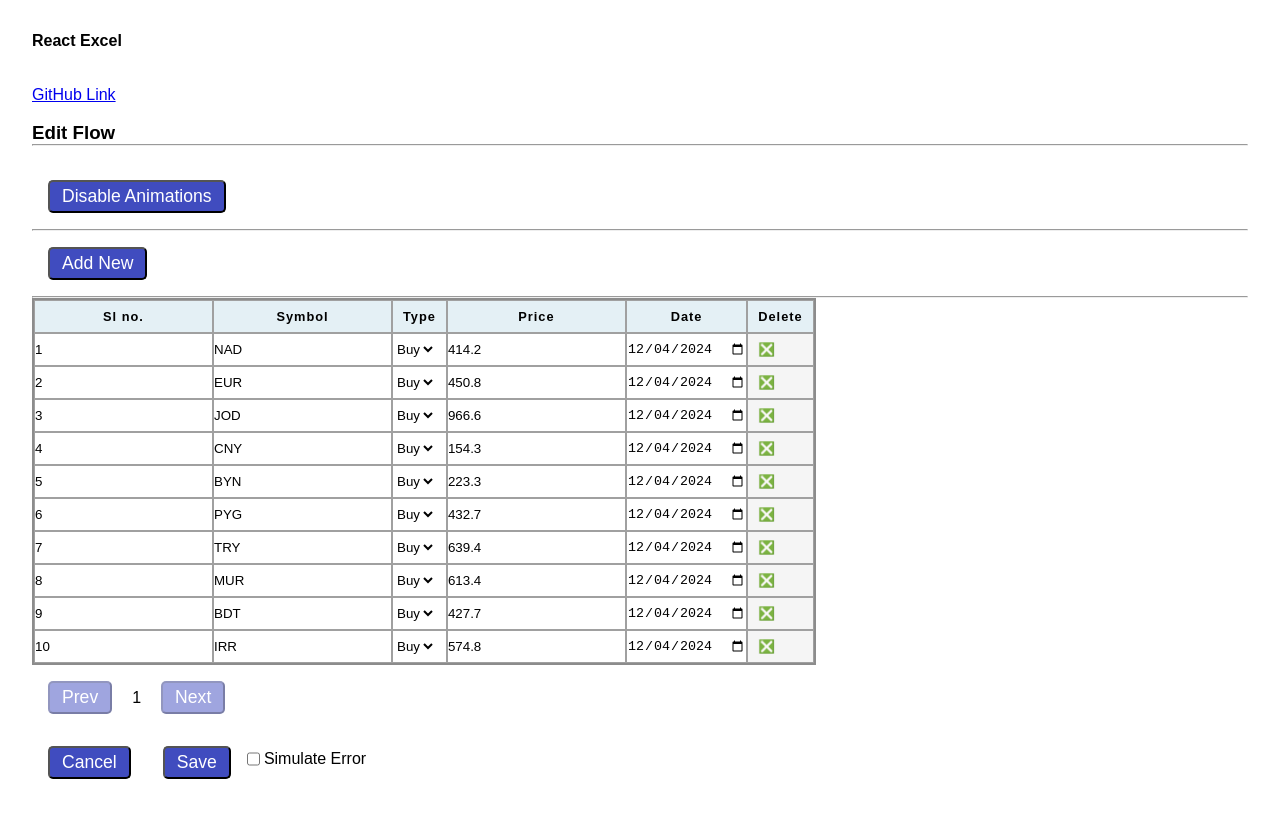
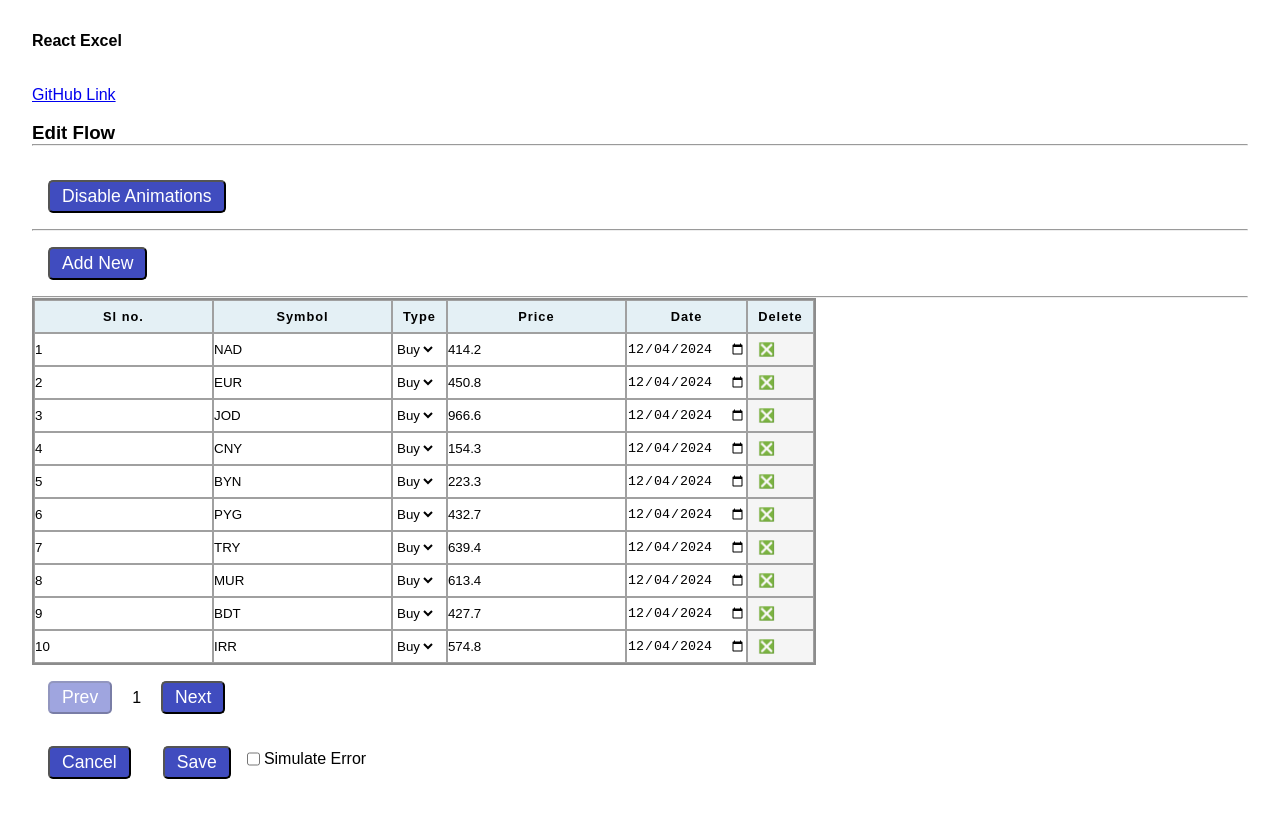
Before and after one commit to Pranay-Tej/react-excel, a React (Vite) app: page / in a window 1280 px wide. Both pictures are taken after a click on the button "Edit". Shown: the top 818 px of the page. Built offline with nearby package versions, Linux system fonts and the light colour scheme.

Commit message:
fix totalPage, error not clearing on cancel

```diff
--- a/src/BulkEditWithReorderFlow/EditView.tsx
+++ b/src/BulkEditWithReorderFlow/EditView.tsx
@@ -10,6 +10,7 @@ export default function EditView() {
     onConfirm,
     isSimulatingError,
     setIsSimulatingError,
+    setError,
   } = useBulkEditContext();
 
   const { handleSave, isInvalid } = useExcelContext();
@@ -32,7 +33,13 @@ export default function EditView() {
         </p>
       )}
 
-      <button className="btn" onClick={() => setIsEditing(false)}>
+      <button
+        className="btn"
+        onClick={() => {
+          setError(null);
+          setIsEditing(false);
+        }}
+      >
         Cancel
       </button>
       <button
--- a/src/BulkEditWithReorderFlow/ReadView.tsx
+++ b/src/BulkEditWithReorderFlow/ReadView.tsx
@@ -19,6 +19,7 @@ export default function ReadView() {
       <table>
         <thead>
           <tr>
+            <th>Sl no.</th>
             <th>Symbol</th>
             <th>Type</th>
             <th>Price</th>
@@ -27,8 +28,9 @@ export default function ReadView() {
           </tr>
         </thead>
         <tbody>
-          {apiData.map((d) => (
+          {apiData.map((d, idx) => (
             <tr key={d.id}>
+              <td>{idx + 1}</td>
               <td>{d.symbol}</td>
               <td>{d.type}</td>
               <td>{d.amount}</td>
--- a/src/excel-components/ExcelContextProvider.tsx
+++ b/src/excel-components/ExcelContextProvider.tsx
@@ -49,6 +49,10 @@ const ExcelContextProvider = (props: {
       .sort((a, b) => a.position - b.position)
       .slice((page - 1) * 10, page * 10);
   }, [data, hiddenOrdersIdSet, page]);
+
+  const totalPages = Math.ceil(
+    data.filter(({ id }) => !hiddenOrdersIdSet.has(id)).length / 10
+  );
 
   useEffect(() => {
     setData(initialData.map((d, idx) => ({ ...d, position: idx + 1 })));
@@ -264,6 +268,7 @@ const ExcelContextProvider = (props: {
         setPage,
         highlightedOrderId,
         handleDragEnd,
+        totalPages,
       }}
     >
       {props.children}
--- a/src/excel-components/PageNumber.tsx
+++ b/src/excel-components/PageNumber.tsx
@@ -1,9 +1,7 @@
 import { useExcelContext } from "./excelContext";
 
 export default function PageNumber() {
-  const { page, setPage, formattedData } = useExcelContext();
-
-  const totalPages = Math.ceil(formattedData.length / 10);
+  const { page, setPage, totalPages } = useExcelContext();
 
   return (
     <div
--- a/src/excel-components/excelContext.ts
+++ b/src/excel-components/excelContext.ts
@@ -19,6 +19,7 @@ type Context = {
   setPage: (page: number) => void;
   highlightedOrderId: Uuid | null;
   handleDragEnd: (e: DragEndEvent) => void;
+  totalPages: number;
 };
 
 const ExcelContext = createContext<Context>({
@@ -36,6 +37,7 @@ const ExcelContext = createContext<Context>({
   setPage: () => {},
   highlightedOrderId: null,
   handleDragEnd: () => {},
+  totalPages: 1,
 });
 
 const useExcelContext = () => {
```
